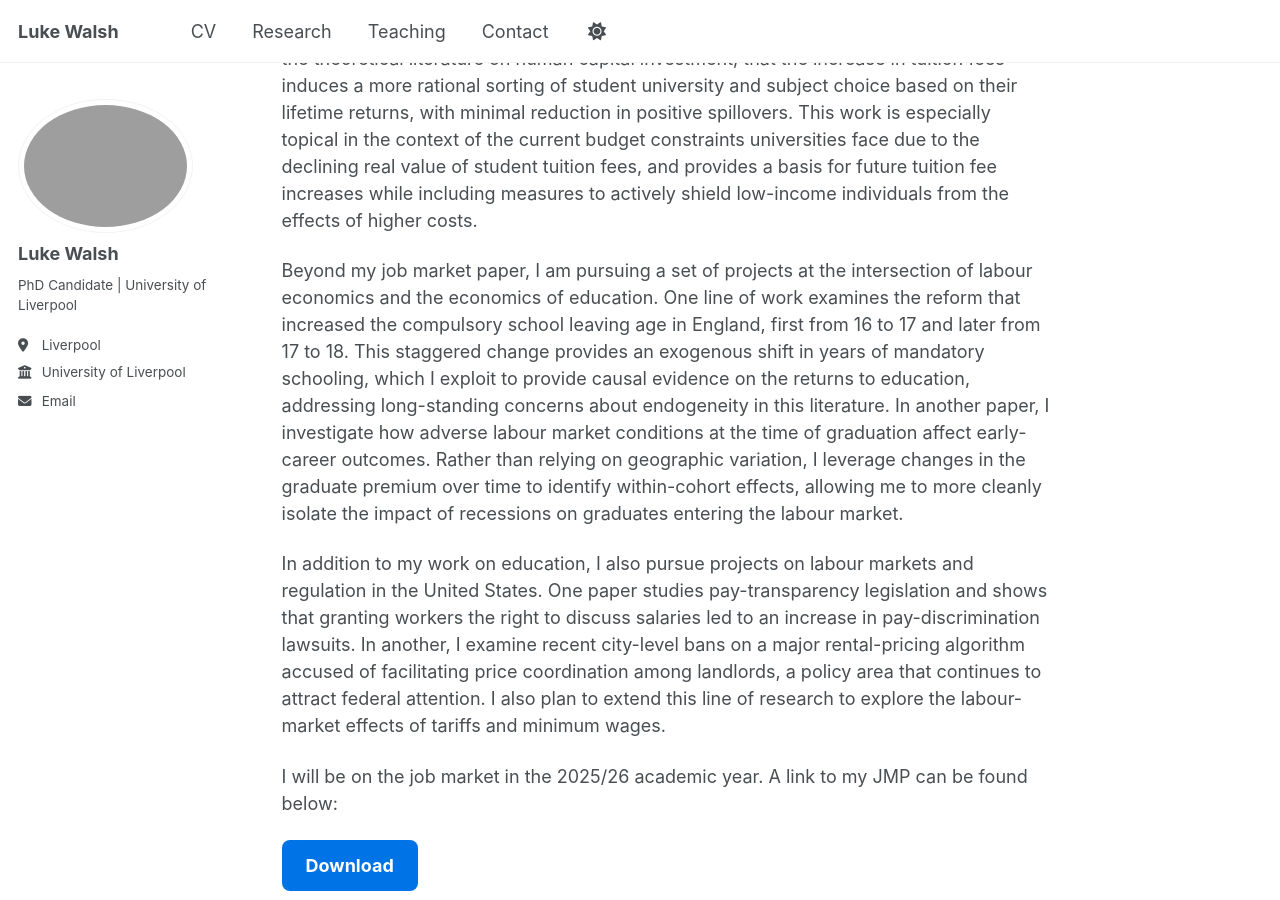
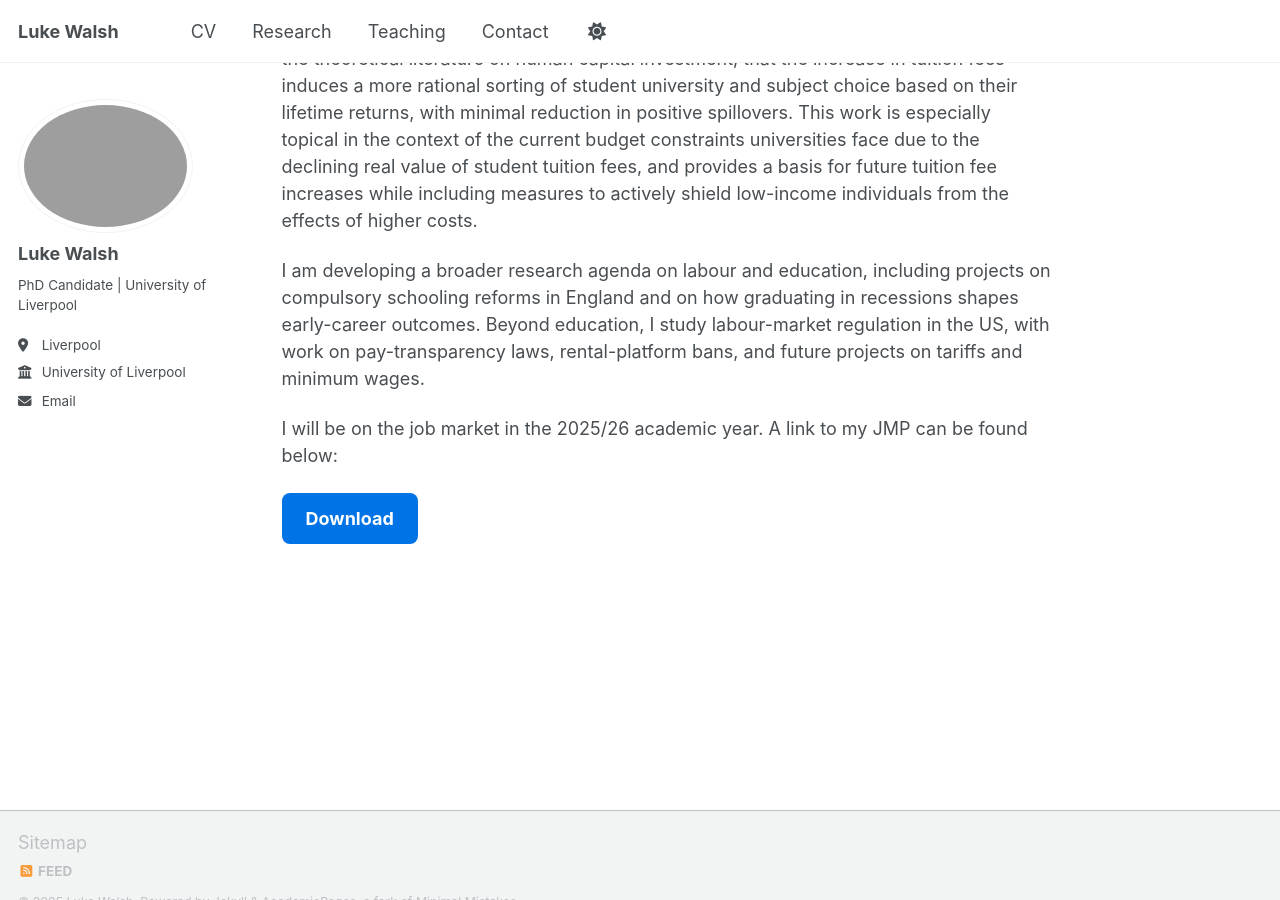
Before and after one commit to LukeWalsh308/LukeWalsh308.github.io, a Jekyll site: the page built from _pages/about.md, in a window 1280 px wide and 900 px high, scrolled down 336 px. Built offline with Jekyll 4.4.1, drawn with Linux system fonts in a browser that asks for light colours; a script that is not in the unit is left out.

Commit message:
Update about.md

```diff
--- a/_pages/about.md
+++ b/_pages/about.md
@@ -12,9 +12,7 @@ I am a PhD candidate in Economics at the University of Liverpool Management Scho
 My job market paper, “Investing in Your Future? How the Cost of University Shapes Labour Market Outcomes”, employs a difference-in-discontinuities design with rich administrative data (LEO: HESA, HMRC, NPD) to show how the 2012 UK tuition fee reform shaped both participation and longer-term earnings and employment trajectories. I find, consistent with the theoretical literature on human capital investment, that the increase
 in tuition fees induces a more rational sorting of student university and subject choice based on their lifetime returns, with minimal reduction in positive spillovers. This work is especially topical in the context of the current budget constraints universities face due to the declining real value of student tuition fees, and provides a basis for future tuition fee increases while including measures to actively shield low-income individuals from the effects of higher costs.
 
-Beyond my job market paper, I am pursuing a set of projects at the intersection of labour economics and the economics of education. One line of work examines the reform that increased the compulsory school leaving age in England, first from 16 to 17 and later from 17 to 18. This staggered change provides an exogenous shift in years of mandatory schooling, which I exploit to provide causal evidence on the returns to education, addressing long-standing concerns about endogeneity in this literature. In another paper, I investigate how adverse labour market conditions at the time of graduation affect early-career outcomes. Rather than relying on geographic variation, I leverage changes in the graduate premium over time to identify within-cohort effects, allowing me to more cleanly isolate the impact of recessions on graduates entering the labour market.
-
-In addition to my work on education, I also pursue projects on labour markets and regulation in the United States. One paper studies pay-transparency legislation and shows that granting workers the right to discuss salaries led to an increase in pay-discrimination lawsuits. In another, I examine recent city-level bans on a major rental-pricing algorithm accused of facilitating price coordination among landlords, a policy area that continues to attract federal attention. I also plan to extend this line of research to explore the labour-market effects of tariffs and minimum wages.
+I am developing a broader research agenda on labour and education, including projects on compulsory schooling reforms in England and on how graduating in recessions shapes early-career outcomes. Beyond education, I study labour-market regulation in the US, with work on pay-transparency laws, rental-platform bans, and future projects on tariffs and minimum wages.
 
 I will be on the job market in the 2025/26 academic year. A link to my JMP can be found below:
 
```
